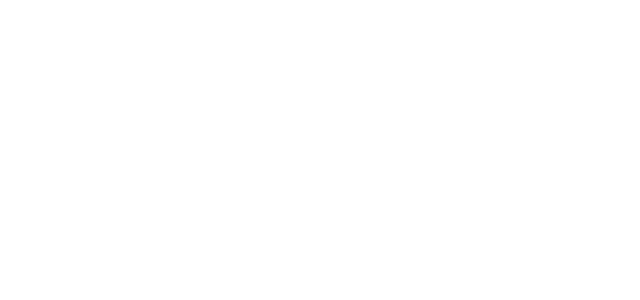
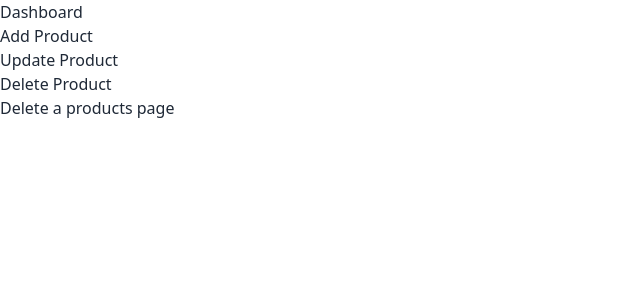
Before and after one commit to tuhin92/Cravey-client, a React app: page /dashboard/delete-product in a window 1280 px wide. Before the commit this address had no page. Shown: the top 300 px of the page, without its empty margins (0-640 px from the left). Built offline with nearby package versions, Linux system fonts and the light colour scheme; the HTML template or start-up script is replaced by a standard one.

Commit message:
create update and create routes

```diff
--- a/src/layout/DashboardLayout.jsx
+++ b/src/layout/DashboardLayout.jsx
@@ -8,6 +8,8 @@
         <h2>Dashboard</h2>
         <ul>
           <li><a href="/dashboard/add-product">Add Product</a></li>
+            <li><a href="/dashboard/update-product">Update Product</a></li>
+            <li><a href="/dashboard/delete-product">Delete Product</a></li>
         </ul>
       </aside>
 
--- a/src/main.jsx
+++ b/src/main.jsx
@@ -10,6 +10,8 @@
 import AddProduct from "./pages/Dashboard/AddProduct";
 import Dashboard from "./pages/Dashboard/Dashboard";
 import DashboardLayout from "./layout/DashboardLayout";
+import UpdateProducts from "./pages/Dashboard/UpdateProducts";
+import DeleteProducts from "./pages/Dashboard/DeleteProducts";
 
 // Create a root and render the App component
 const root = createRoot(document.getElementById("root"));
@@ -29,6 +31,8 @@
         <Route path="/dashboard" element={<DashboardLayout />}>
           <Route index element={<Dashboard />} />
           <Route path="add-product" element={<AddProduct />} />
+          <Route path="update-product" element={<UpdateProducts />} />
+          <Route path="delete-product" element={<DeleteProducts/>} />
         </Route>
       </Routes>
     </BrowserRouter>
--- a/src/pages/Dashboard/AddProduct.jsx
+++ b/src/pages/Dashboard/AddProduct.jsx
@@ -3,7 +3,6 @@
 const AddProduct = () => {
     return (
         <div>
-            <h2>Add products</h2>
         </div>
     );
 };
--- /dev/null
+++ b/src/pages/Dashboard/DeleteProducts.jsx
@@ -0,0 +1,11 @@
+import React from 'react';
+
+const DeleteProducts = () => {
+    return (
+        <div>
+            <h2>Delete a products page</h2>
+        </div>
+    );
+};
+
+export default DeleteProducts;
--- /dev/null
+++ b/src/pages/Dashboard/UpdateProducts.jsx
@@ -0,0 +1,11 @@
+import React from 'react';
+
+const UpdateProducts = () => {
+    return (
+        <div>
+            <h2>Update products page</h2>
+        </div>
+    );
+};
+
+export default UpdateProducts;
```
